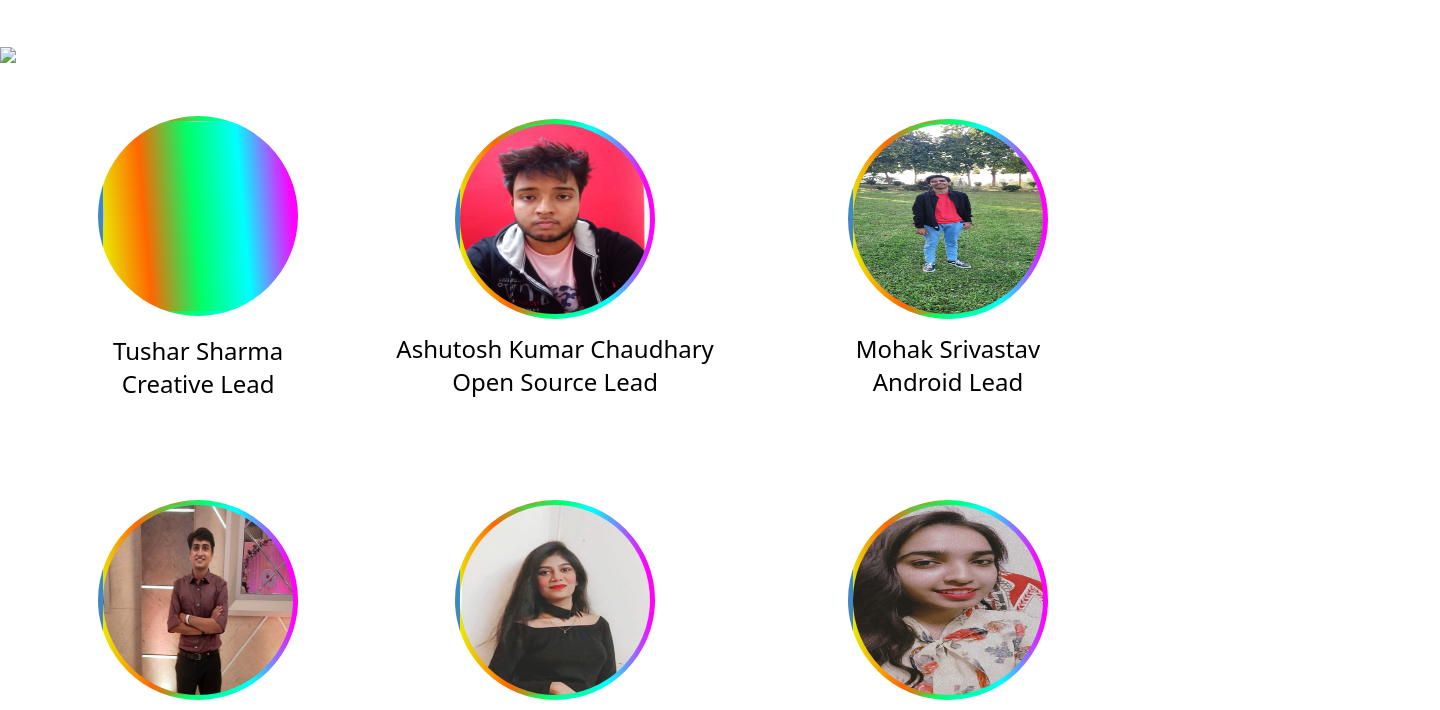
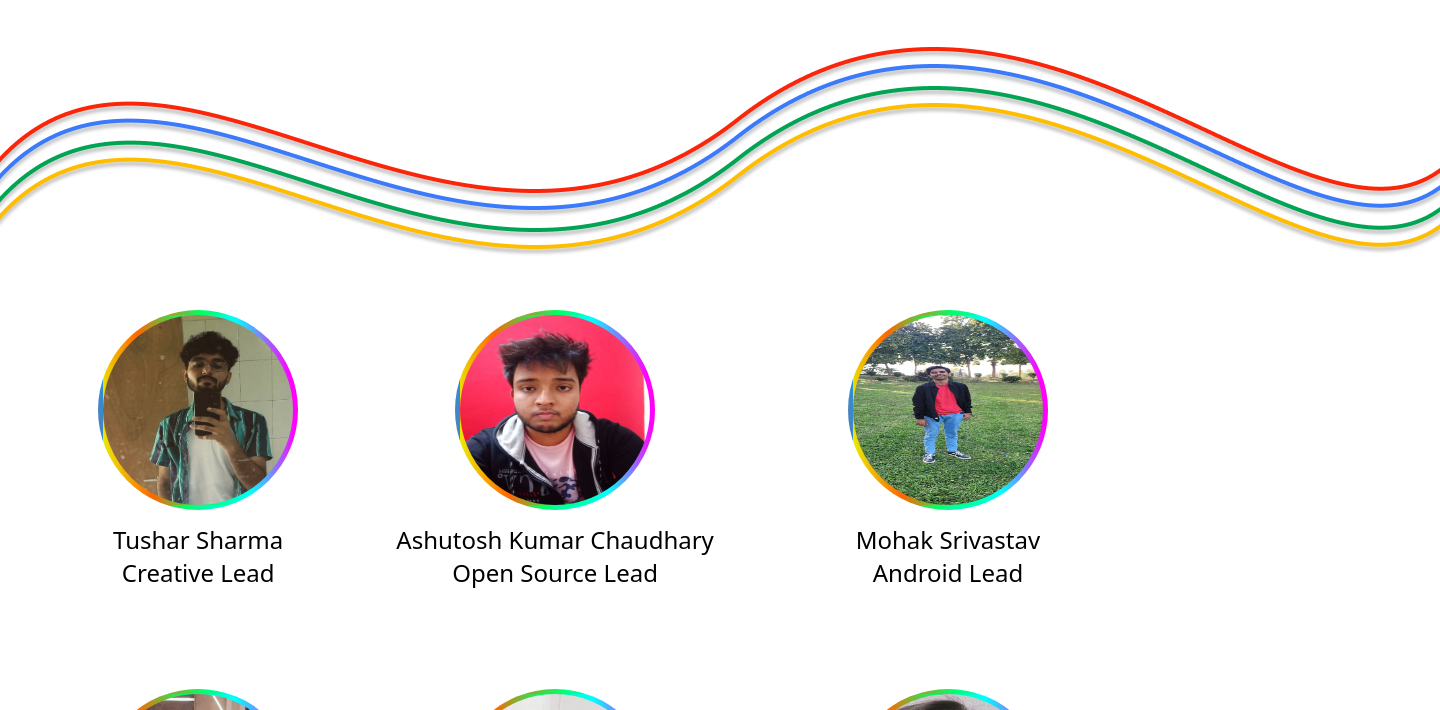
Before and after one commit to GDSC-IET-LUCKNOW/IET-GDSC-Website, a website: page frontend/index.html in a window 1280 px wide. Shown: the part 664-1374 px from the top of the page, 1440 px wide, since content can reach past the window. Drawn offline with Linux system fonts and the light colour scheme.

Commit message:
some changes

```diff
--- a/frontend/index.html
+++ b/frontend/index.html
@@ -46,7 +46,7 @@
     <div>
       <h1>Core Team</h1>
 
-    <img src="wave.png" class="coreteam_wavy">
+    <img src="./assets/core_team_images/wave.png" class="coreteam_wavy">
 
     <div class="coreteam_table">
 
@@ -54,7 +54,7 @@
 
     <tr>
 
-        <td><img src="./assets/core_team_images/Tushar.jpeg" class="coreteam_tushar" height="200" width="200" style="border-radius: 100%"><div class="coreteam_tushartext">Tushar Sharma <br>
+        <td><img src="./assets/core_team_images/Tushar.jpg" class="coreteam_tushar" height="200" width="200" style="border-radius: 100%"><div class="coreteam_tushartext">Tushar Sharma <br>
             Creative Lead
         </div>
         </td>
```
